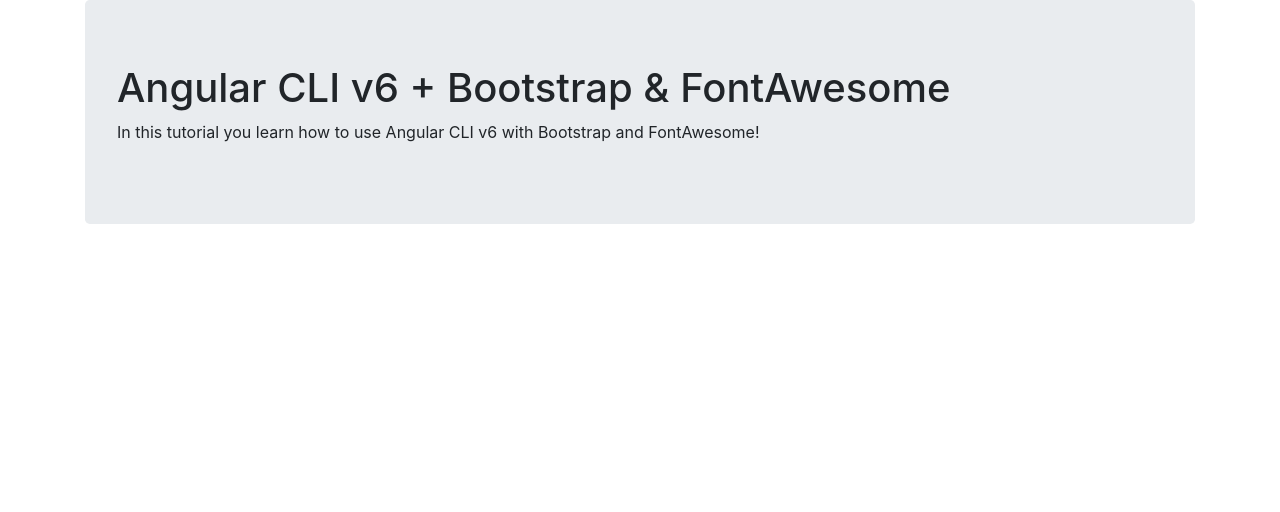
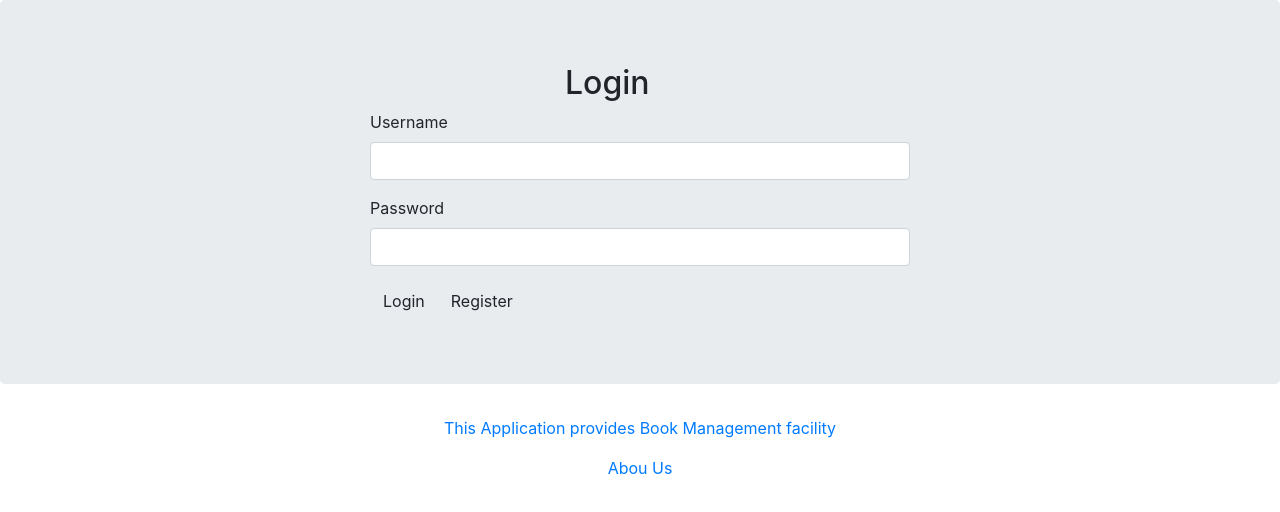
Before and after one commit to surajkj/BookManagementUI, an Angular app: page / in a window 1280 px wide. Shown: the top 512 px of the page. Built offline with nearby package versions, Linux system fonts and the light colour scheme.

Commit message:
Login UI done

```diff
--- a/src/app/ui/login/login.component.html
+++ b/src/app/ui/login/login.component.html
@@ -1,11 +1,41 @@
-<!-- <app-header></app-header> -->
-<div class="container">
-  <!-- <ng-content></ng-content> -->
-  <div class="jumbotron">
-    <h1>Angular CLI v6 + Bootstrap & FontAwesome</h1>
-    <p>
-      In this tutorial you learn how to use Angular CLI v6 with Bootstrap and FontAwesome!
-    </p>
-  </div>
+
+<!-- main app container -->
+<div class="jumbotron">
+        <div class="container">
+            <div class="row">
+                <div class="col-sm-6 offset-sm-3">
+
+<div class="col-sm-8 offset-sm-4">
+        <h2>Login</h2>
 </div>
-<!-- <app-footer></app-footer> -->
+
+<form >
+    <div class="form-group">
+        <label for="username">Username</label>
+        <input type="text" formControlName="username" class="form-control" autocomplete="false"/>
+
+    </div>
+    <div class="form-group">
+        <label for="password">Password</label>
+        <input type="password" formControlName="password" class="form-control" autocomplete="false"/>
+
+    </div>
+    <div id="form-group">
+        <button class="btn btn-group">Login</button>
+        <a class="btn btn-link">Register</a>
+    </div>
+</form>
+                </div>
+            </div>
+        </div>
+    </div>
+
+    <!-- credits -->
+    <div class="text-center">
+        <p>
+            <a href="#" target="_top">This Application provides Book Management facility</a>
+        </p>
+        <p>
+            <a href="#" target="_top">Abou Us</a>
+        </p>
+    </div>
```
Also changed, not shown: Angular Steps.txt.
